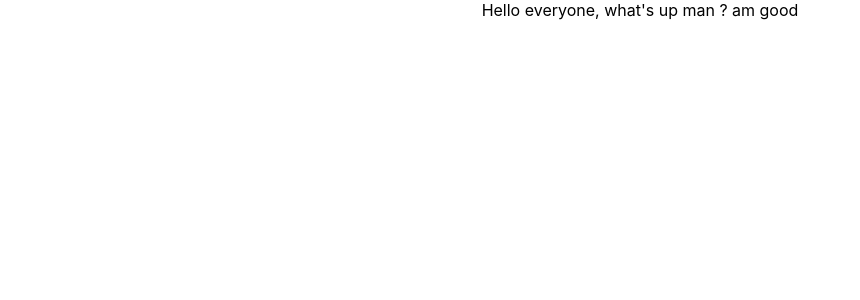
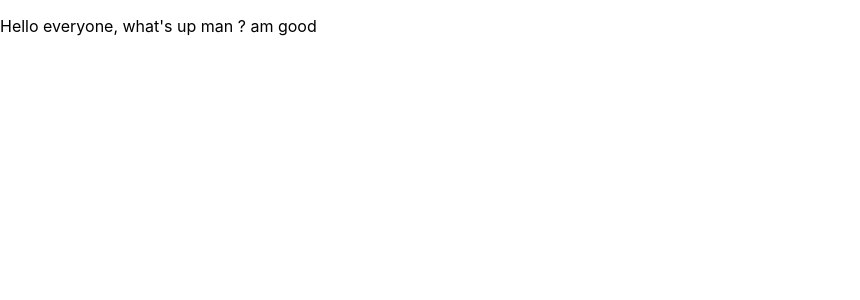
Before and after one commit to allalakhayri/Personnal_website, a React (Create React App) app: page / in a window 1280 px wide. Shown: the top 300 px of the page, without its empty margins (0-860 px from the left). Built offline with nearby package versions, Linux system fonts and the light colour scheme.

Commit message:
first commit

```diff
--- a/src/App.js
+++ b/src/App.js
@@ -2,8 +2,8 @@ import './App.css';
 
 function App() {
   return (
-    <div className="App">
-      Hello everyone, what's up man ? am good
+    <div >
+    <p>  Hello everyone, what's up man ? am good </p>
     </div>
   );
 }
```
